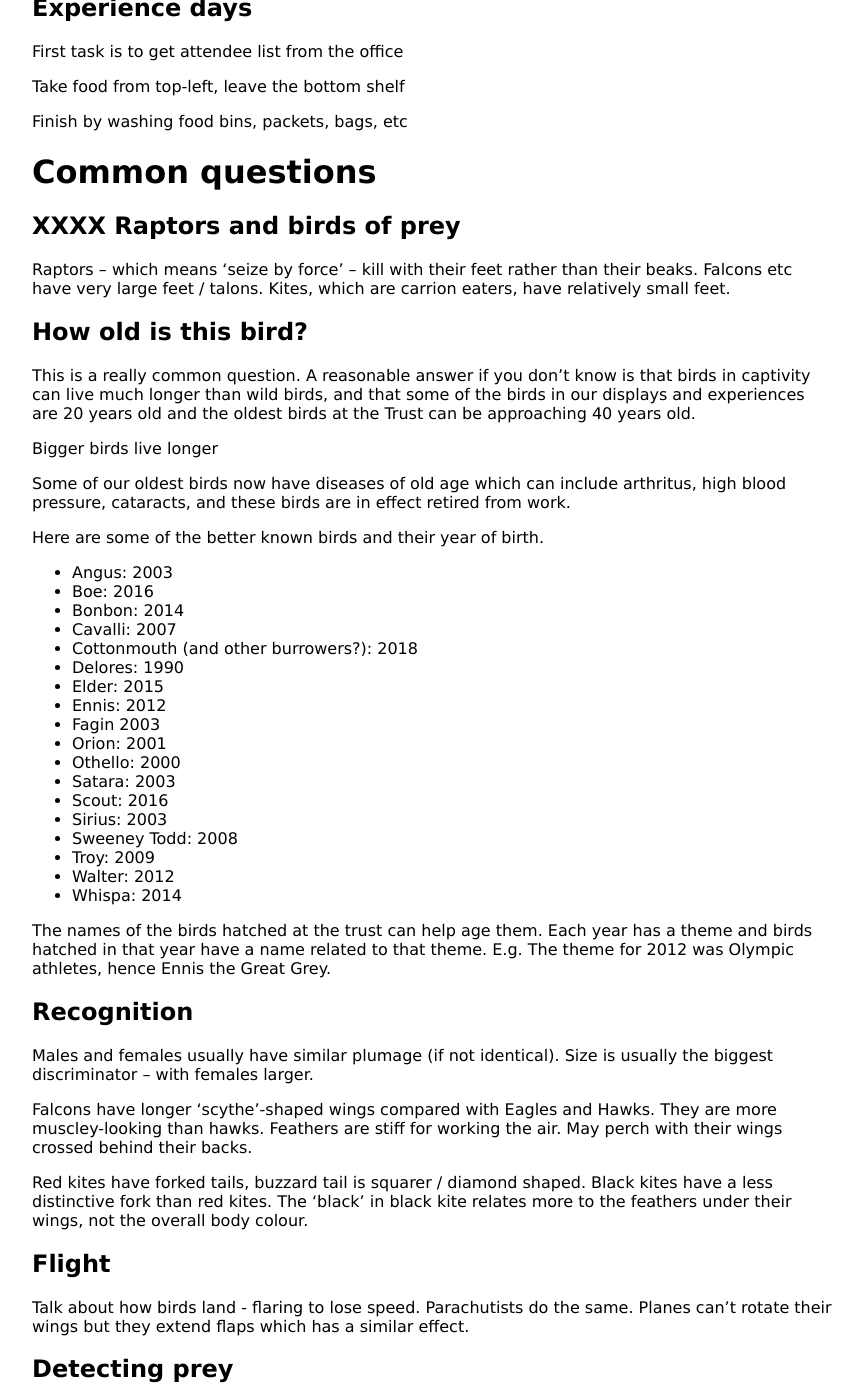
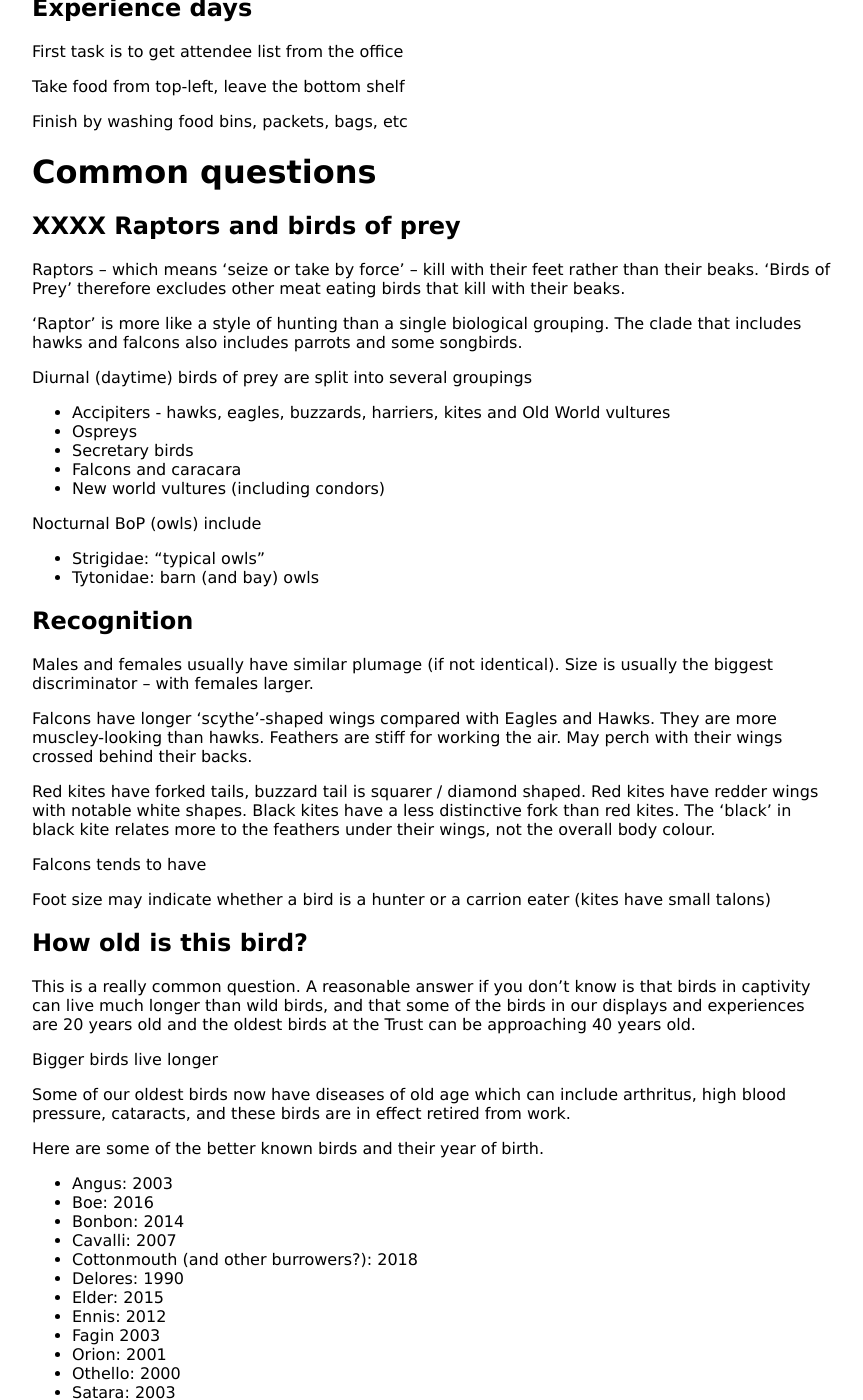
Before and after one commit to KineticLensman/KineticLensman.github.io, a Jekyll site: the page built from _posts/2021-07-26-birds.md, in a window 1280 px wide and 1400 px high, scrolled down 806 px. Shown: the whole window, without its empty margins (208-1071 px from the left). Built offline with Jekyll 4.4.1, drawn with Linux system fonts in a browser that asks for light colours; some of the changed text lies outside the part shown.

Commit message:
more on species and recognition

```diff
--- a/_posts/2021-07-26-birds.md
+++ b/_posts/2021-07-26-birds.md
@@ -40,7 +40,34 @@ Finish by washing food bins, packets, bags, etc
 
 ## XXXX Raptors and birds of prey
 
-Raptors – which means ‘seize by force’ – kill with their feet rather than their beaks. Falcons etc have very large feet / talons. Kites, which are carrion eaters, have relatively small feet.
+Raptors – which means ‘seize or take by force’ – kill with their feet rather than their beaks. 'Birds of Prey' therefore excludes other meat eating birds that kill with their beaks.
+
+'Raptor' is more like a style of hunting than a single biological grouping. The clade that includes hawks and falcons also includes parrots and some songbirds.
+
+Diurnal (daytime) birds of prey are split into several groupings
+
+* Accipiters - hawks, eagles, buzzards, harriers, kites and Old World vultures
+* Ospreys
+* Secretary birds
+* Falcons and caracara
+* New world vultures (including condors)
+
+Nocturnal BoP (owls) include
+
+* Strigidae: "typical owls"
+* Tytonidae: barn (and bay) owls
+
+## Recognition
+
+Males and females usually have similar plumage (if not identical). Size is usually the biggest discriminator – with females larger.
+
+Falcons have longer ‘scythe’-shaped wings compared with Eagles and Hawks. They are more muscley-looking than hawks. Feathers are stiff for working the air. May perch with their wings crossed behind their backs.
+
+Red kites have forked tails, buzzard tail is squarer / diamond shaped. Red kites have redder wings with notable white shapes. Black kites have a less distinctive fork than red kites. The 'black' in black kite relates more to the feathers under their wings, not the overall body colour.
+
+Falcons tends to have
+
+Foot size may indicate whether a bird is a hunter or a carrion eater (kites have small talons)
 
 ## How old is this bird?
 
@@ -74,13 +101,17 @@ Here are some of the better known birds and their year of birth.
 
 The names of the birds hatched at the trust can help age them. Each year has a theme and birds hatched in that year have a name related to that theme. E.g. The theme for 2012 was Olympic athletes, hence Ennis the Great Grey.
 
-## Recognition
+## Why don't the birds fly away
 
-Males and females usually have similar plumage (if not identical). Size is usually the biggest discriminator – with females larger.
+XXXX
 
-Falcons have longer ‘scythe’-shaped wings compared with Eagles and Hawks. They are more muscley-looking than hawks. Feathers are stiff for working the air. May perch with their wings crossed behind their backs.
+## What do you feed the birds
 
-Red kites have forked tails, buzzard tail is squarer / diamond shaped. Black kites have a less distinctive fork than red kites. The 'black' in black kite relates more to the feathers under their wings, not the overall body colour.
+XXXXX
+
+## Are the birds okay in aviaries or in the mews
+
+XXXXX do the birds get to fly
 
 ## Flight
 Talk about how birds land - flaring to lose speed. Parachutists do the same. Planes can’t rotate their wings but they extend flaps which has a similar effect.
```
